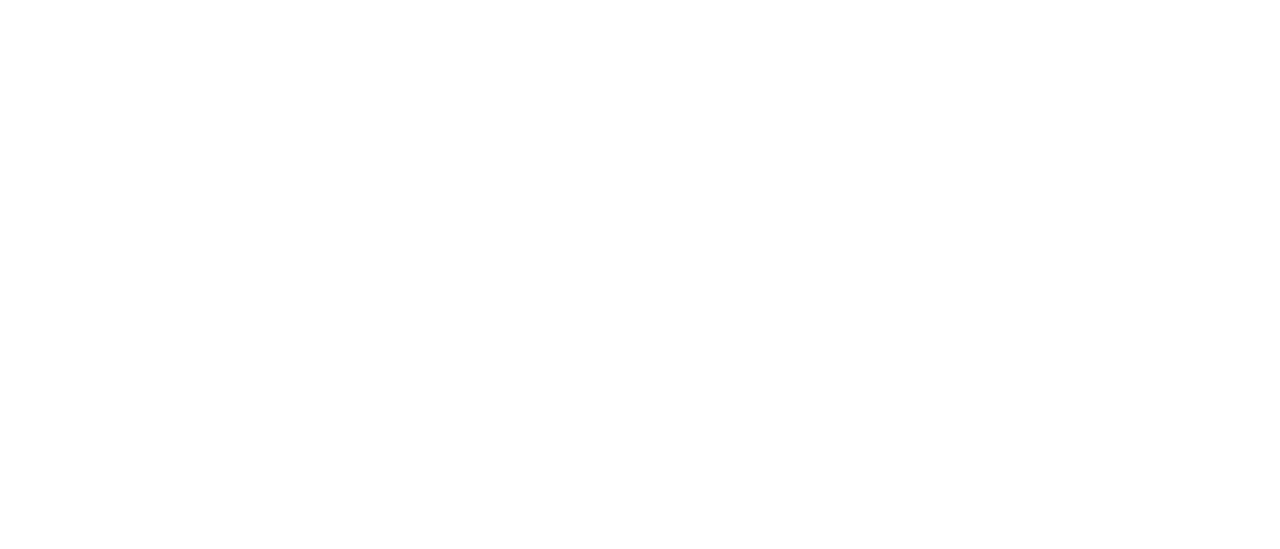
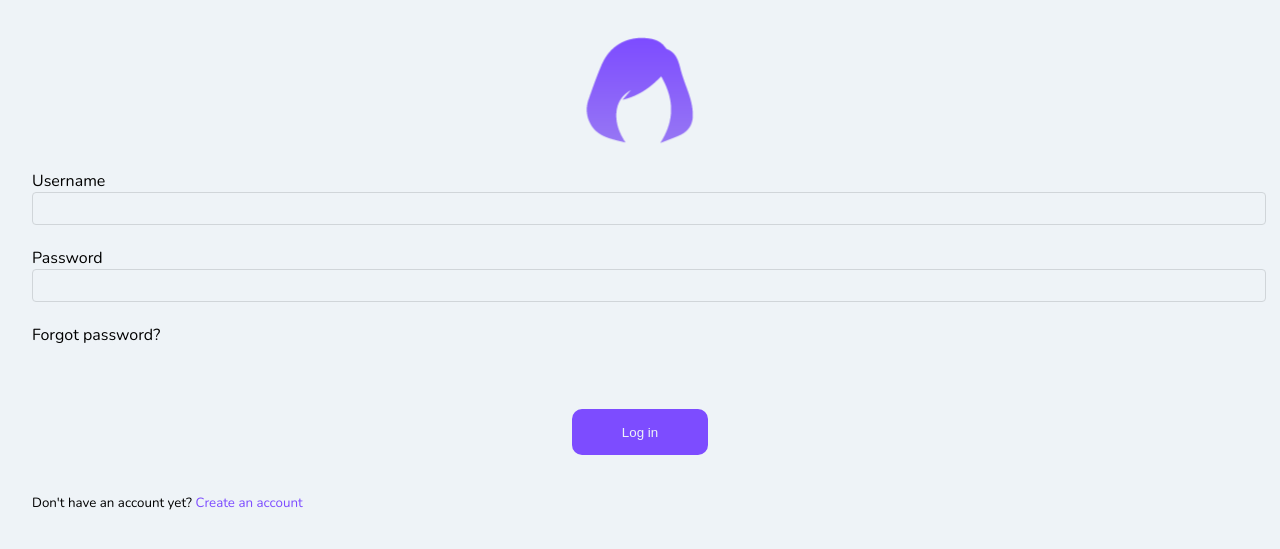
Before and after one commit to lindsayPeeters/smart-interaction, a PHP site: page /screens/login.php in a window 1280 px wide. Before the commit the part shown is empty. Shown: the top 549 px of the page. Run offline with PHP 8.4, Linux system fonts and the light colour scheme.

Commit message:
feat: final login screen

```diff
--- a/screens/login.php
+++ b/screens/login.php
@@ -0,0 +1,26 @@
+<!DOCTYPE html>
+<html lang="en">
+<head>
+    <meta charset="UTF-8">
+    <meta http-equiv="X-UA-Compatible" content="IE=edge">
+    <meta name="viewport" content="width=device-width, initial-scale=1.0">
+    <title>log in</title>
+    <link rel="stylesheet" href="../style/style.css" type="text/css">
+</head>
+<body>
+    <img src="../images/lexiLogo.png" alt="lexi logo" class="logo">
+    <section id="section-login">
+        <form action="" type="POST">
+            <label for="username">Username</label><br>
+            <input type="text" id="username" name="username"><br><br>
+            <label for="password">Password</label><br>
+            <input type="password" id="password" name="password"><br><br>
+            <a href="forgetPassword.php">Forgot password?</a><br><br>
+            <button type="submit" class="purpleBtn"><a href="./home.php">Log in</a></button><br>
+        </form>
+    </section>
+    <section class="littleText">
+        <p>Don't have an account yet? <a href="./signUp.php">Create an account</a></p>
+    </section>
+</body>
+</html>
--- a/style/style.css
+++ b/style/style.css
@@ -19,6 +19,14 @@ body{
     background-position: contain;
     background-size: cover;
     background-repeat: no-repeat;
+}
+.littleText{
+    font-size: smaller;
+}
+/*LOGO*/
+.logo{
+    margin-left: 50%;
+    transform: translate(-50%, 20%);
 }
 /*HEADER*/
 header{
@@ -110,6 +118,9 @@ section{
 section a{
     text-decoration: none;
     color: black;
+}
+section p a{
+    color:#7D4CFF;
 }
 /*PROFILE SECTION*/
 #section-profile h2,#section-secretWords h2, section h2{
@@ -264,3 +275,14 @@ section a{
     height: 200px;
     display: block;
   }
+  /*SECTION LOGIN*/
+  #section-login{
+    margin-top: 42px;
+  }
+  #section-login input{
+    background-color: transparent;
+    border: 1px solid #D0D5D9;
+    border-radius: 4px;
+    padding: 8px;
+    width: 100%;
+  }
```
Also changed, not shown: screens/signUp.php (+13 -0 lines), images/lexiLogo.png (added).
